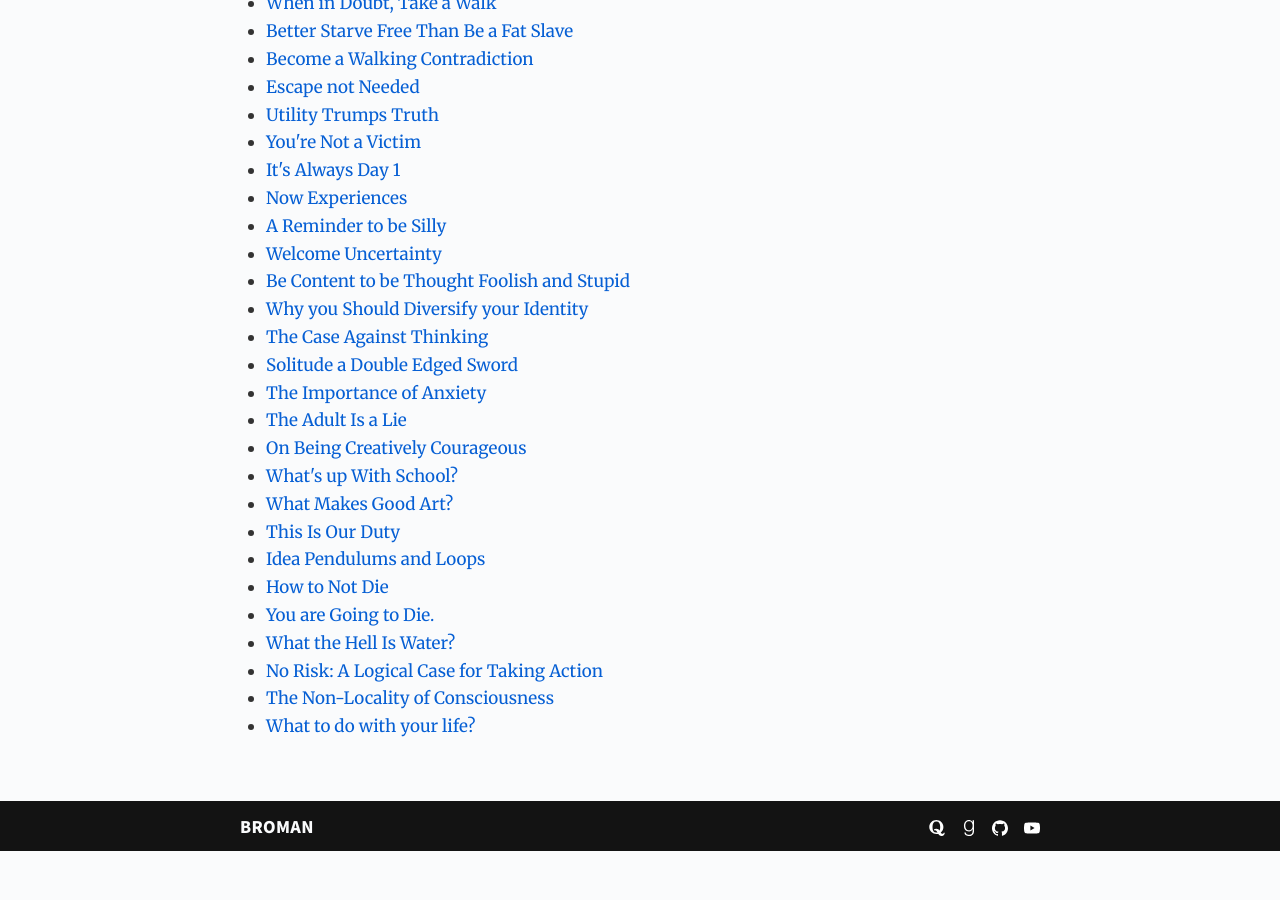
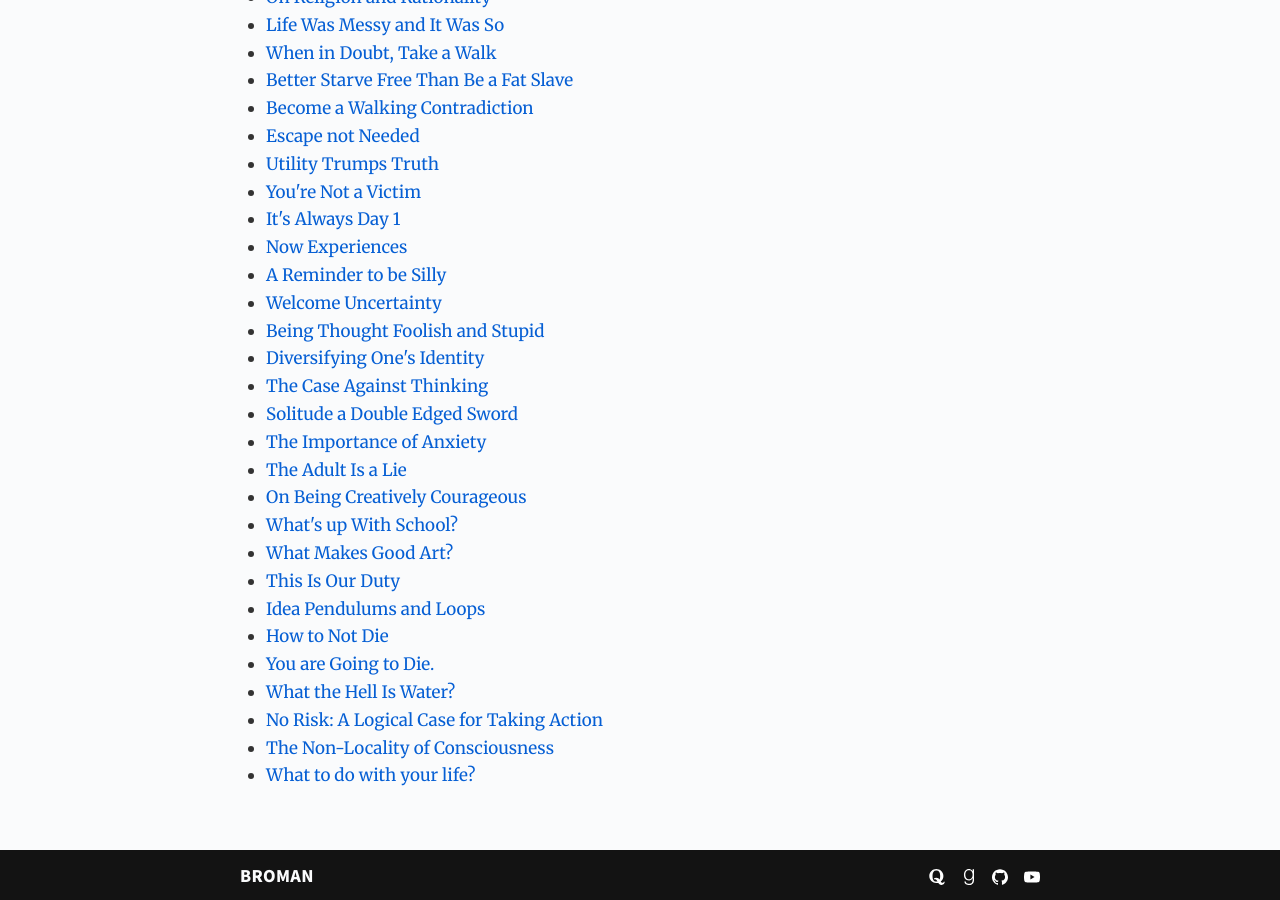
Before and after one commit to gdbroman/broman.blog, a Jekyll site: the page built from category/essays.md, in a window 1280 px wide and 900 px high, scrolled down 1152 px. Built offline with Jekyll 4.4.1, drawn with Linux system fonts in a browser that asks for light colours; before the commit the page ends 2003 px from its top, so only the background shows below that; some of the changed text lies outside the part shown.

Commit message:
revision

```diff
--- a/_posts/2020/2020-04-02-diversify-identity.md
+++ b/_posts/2020/2020-04-02-diversify-identity.md
@@ -1,11 +1,9 @@
 ---
-title: "Why you Should Diversify your Identity"
+title: "Diversifying One's Identity"
 permalink: diversify-identity
 ---
 
-So, what do you do?
-
-The first question everyone asks upon meeting someone new.
+So, what do you do? The first question everyone asks upon meeting someone new.
 
 And depending on your answer, the person asking will either, suddenly become very interested, or never talk to you again.
 
@@ -17,7 +15,7 @@ Because one day, that basket will no longer be there. Stolen. With all of your e
 
 This is life. The only guarantee is that there are no guarantees. Tragedies happen. People get fired from jobs, students make mistakes and our bodies degenerate.
 
-## Identity Diversification to Reduce Emotional Volatility
+## Reducing Emotional Volatility
 
 And so just like one strives to diversify an investment portfolio to reduce it's risk and volatility, it might thus be wise to do the same for your identity.
 
--- a/_posts/2020/2020-04-04-foolish-and-stupid.md
+++ b/_posts/2020/2020-04-04-foolish-and-stupid.md
@@ -1,23 +1,13 @@
 ---
-title: "Be Content to be Thought Foolish and Stupid"
+title: "Being Thought Foolish and Stupid"
 permalink: foolish-and-stupid
 ---
 
-Social pressure is a very real thing.
+Social pressure is a very real thing, and at the same time - it's not.
 
-And at the same time - it's not.
+It can _feel_ very real - realer than anything else. But it's all in our heads.
 
-It can _feel_ very real.
-
-Realer than anything else.
-
-But it's all in our heads.
-
-A product of hundreds of thousands of years of evolution.
-
-Conditioning. Telling you not to deviate.
-
-To play it safe and stick to the tribe.
+A product of hundreds of thousands of years of evolution. Conditioning. Telling you not to deviate. To play it safe and stick to the tribe.
 
 Why is that? Historically, if you lost the tribe's trust you ran the risk of getting ejected. And we all know what that meant: Not reproducing. Or, even worse - death. This baloney is still baked into our genes! How crazy is that?
 
```
Also changed, not shown: category/essays.md (+3 -0 lines).
